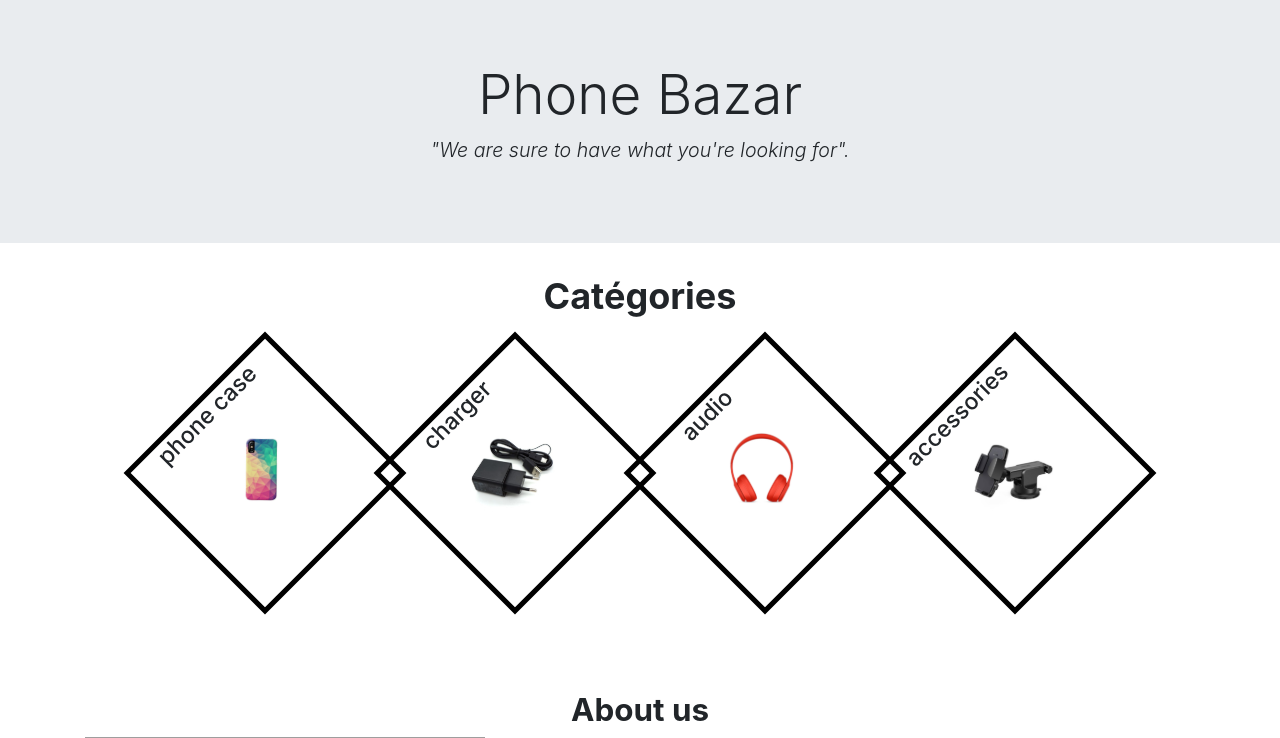
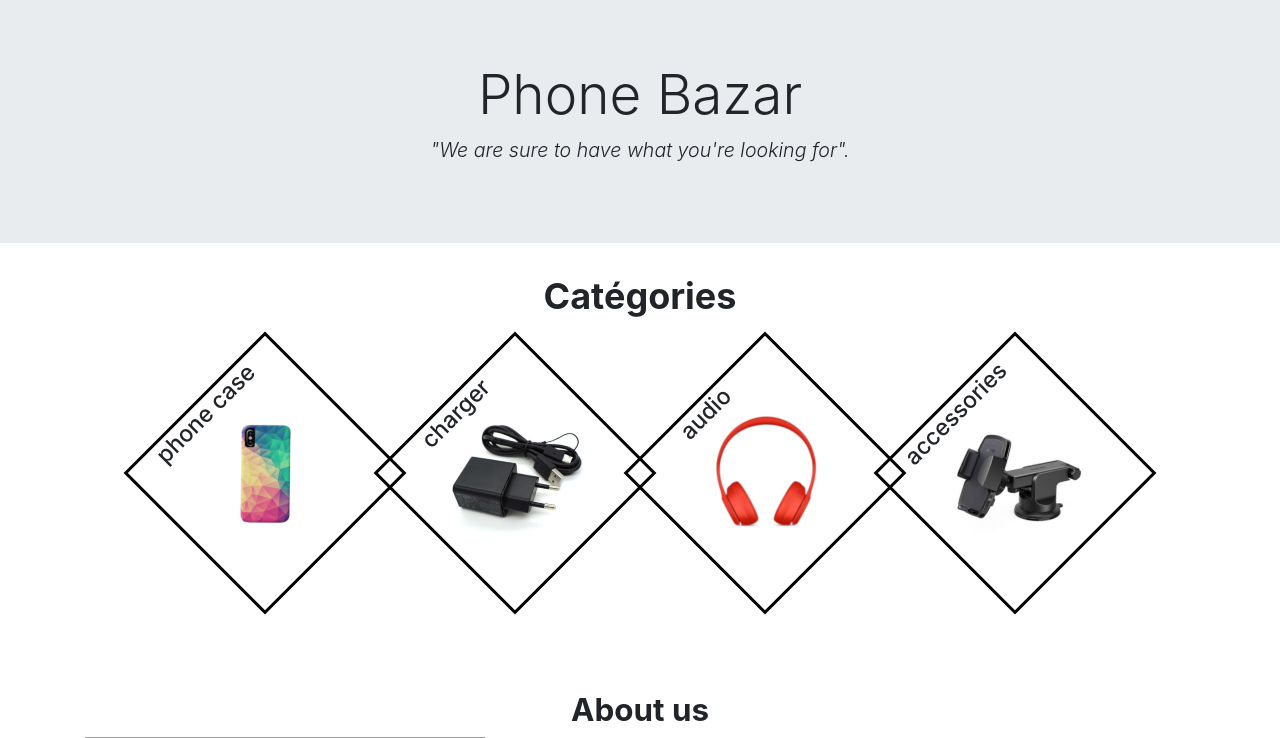
Before and after one commit to WildCodeSchool/orleans-0219-php-wildbazar7, a PHP site: page / in a window 1280 px wide. Shown: the part 57-795 px from the top of the page. Run offline with PHP 8.4, Linux system fonts and the light colour scheme; grey boxes are pictures that could not be loaded.

Commit message:
grosse images

```diff
--- a/style.css
+++ b/style.css
@@ -92,19 +92,15 @@ p{
 }
 
 .img-acc-resize{
-    max-width: 100px;
+    max-width: 160px;
 }
 
 .diamond{
     transform: rotate(-45deg);
     width: 200px;
     height: 200px;
-    border: 5px solid black;
+    border: 3px solid black;
     margin: 25px;
-}
-
-.diamond > a > img{
-    padding-top: 15px;
 }
 
 .cat-titles{
```
